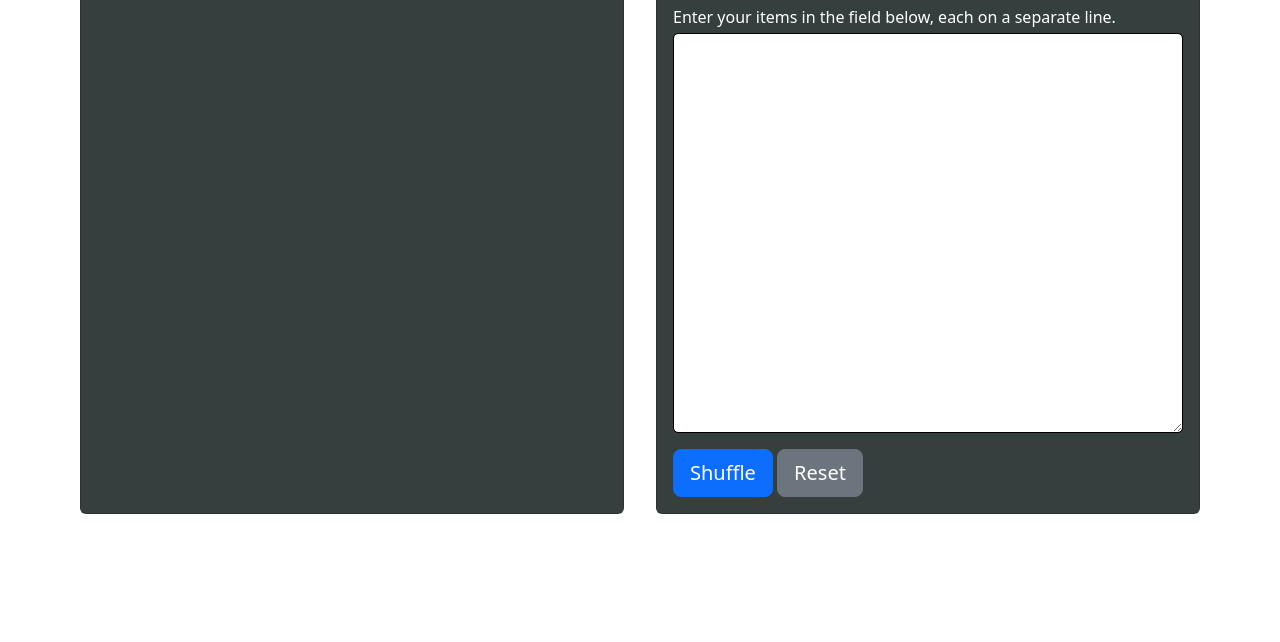
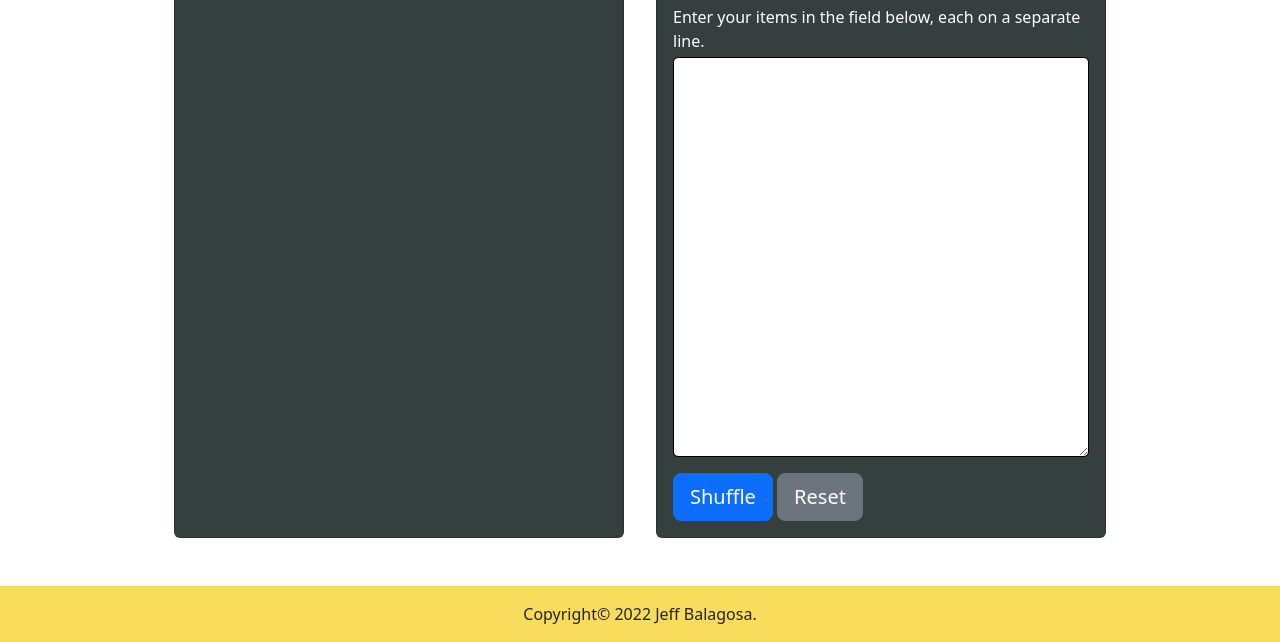
Before and after one commit to jeffbalagosa/pick-or-shuffle, a plain HTML site: page index.html in a window 1280 px wide. Shown: the part 590-1232 px from the top of the page. Before the commit the page ends 1152 px from the top, so only its background shows below. Drawn offline with nearby package versions, Linux system fonts and the light colour scheme.

Commit message:
Update footer position in index.html. Relocate some elements in index.html. Add more stylings. Change text-area-instructions on click in main-script.js.

```diff
--- a/index.html
+++ b/index.html
@@ -19,13 +19,14 @@
     <link rel="stylesheet" href="styles.css" />
   </head>
   <body>
+    <div class="flex-wrapper">
       <header><h1 class="text-center">Pick or Shuffle</h1></header>
       <main class="d-flex flex-row justify-content-center">
         <!-- Output Card -->
         <div class="card">
           <div class="card-body">
             <h2 class="card-title">Output</h2>
-          <ul id="results-list"></ul>
+            <div id="output-area"><ul id="results-list"></ul></div>
           </div>
         </div>
         <!-- Input Card -->
@@ -51,7 +52,9 @@
                 name="flexRadioDefault"
                 id="pickerMode"
               />
-            <label class="form-check-label" for="pickerMode"> Pick Mode </label>
+              <label class="form-check-label" for="pickerMode">
+                Pick Mode
+              </label>
             </div>
             <!-- Checkbox for remove item option -->
             <div id="removePickedIems" class="form-check">
@@ -67,10 +70,10 @@
               </label>
             </div>
             <!-- Text Area -->
-          <div id="textAreaDiv" class="form-floating">
             <p id="text-area-instructions">
               Enter your items in the field below, each on a separate line.
             </p>
+            <div id="textAreaDiv" class="form-floating">
               <textarea
                 class="form-control"
                 id="text-box"
@@ -99,7 +102,11 @@
           </div>
         </div>
       </main>
-    <footer></footer>
+      <footer>
+        <p>Copyright© 2022 Jeff Balagosa.</p>
+      </footer>
+    </div>
+
     <script
       src="https://cdn.jsdelivr.net/npm/bootstrap@5.2.0-beta1/dist/js/bootstrap.bundle.min.js"
       integrity="sha384-pprn3073KE6tl6bjs2QrFaJGz5/SUsLqktiwsUTF55Jfv3qYSDhgCecCxMW52nD2"
--- a/main-script.js
+++ b/main-script.js
@@ -113,5 +113,7 @@ mainButton.onclick = function () {
   }
   // Hide textarea and unhide input-display div
   document.getElementById("textAreaDiv").style.display = "none";
+  document.getElementById("text-area-instructions").innerHTML =
+    "Text Input Locked. Click Reset to edit.";
   inputDisplay.style.display = "block";
 };
--- a/styles.css
+++ b/styles.css
@@ -33,7 +33,8 @@ main {
 }
 
 .card {
-  width: 50%;
+  width: 30%;
+  min-width: 450px;
 }
 
 li {
@@ -61,6 +62,7 @@ textarea#text-box,
   height: 25rem;
   border: 1px solid black;
   border-radius: 5px;
+  overflow: scroll;
 }
 
 #removePickedIems {
@@ -70,3 +72,28 @@ textarea#text-box,
 #action-buttons {
   margin-top: 1rem;
 }
+
+/* Output card */
+#output-area {
+  margin-top: 4rem;
+  text-align: center;
+  font-size: 1.5rem;
+}
+
+/* Footer */
+
+.flex-wrapper {
+  display: flex;
+  min-height: 100vh;
+  flex-direction: column;
+  justify-content: space-between;
+}
+
+footer {
+  background-color: #f9dc5c;
+}
+
+footer p {
+  text-align: center;
+  padding-top: 1rem;
+}
```
Lines whose indentation alone changed are shown as unchanged.
